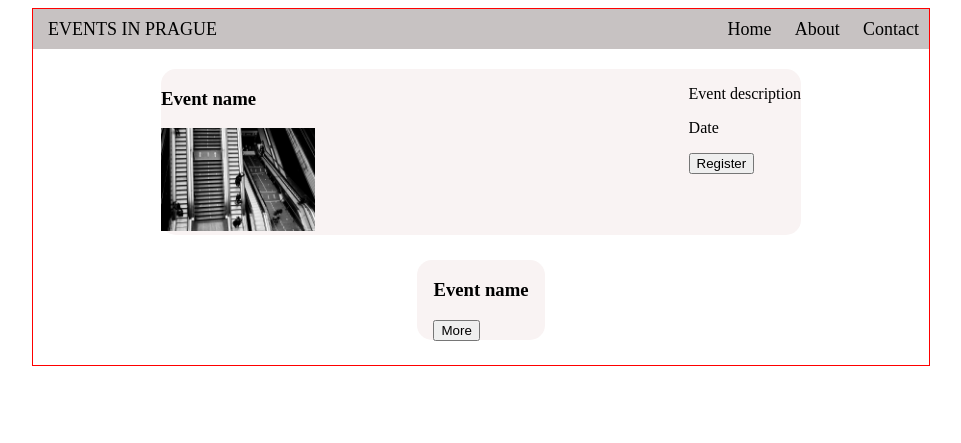
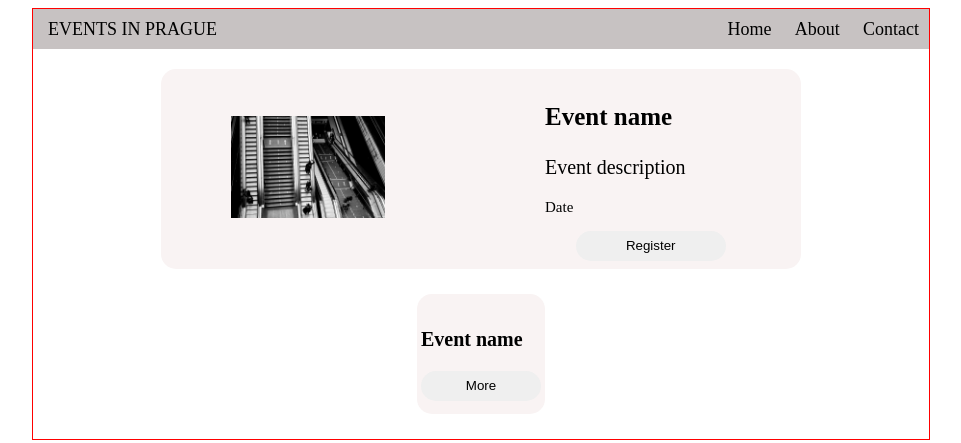
Before and after one commit to dmlp-fanny/hackathon-2, a website built with Vite: page index.html in a window 1280 px wide. Shown: the whole page, without its empty margins (159-1120 px from the left). Built offline with nearby package versions, Linux system fonts and the light colour scheme; no server answers.

Commit message:
changesCSS

```diff
--- a/index.html
+++ b/index.html
@@ -22,12 +22,12 @@
         <div id='smallContainerBox'>
             <div class = 'mainEvent'>
                 <div>
-                    <h3>Event name</h3>
                     <img src="src/station-gdfa222dc1_1280.jpg" alt="">
                 </div>
                 <div class="smallLeft">
+                    <h3>Event name</h3>
                     <p>Event description</p>
-                    <p>Date</p>
+                    <p class="date">Date</p>
                     <button>Register</button>
                 </div>
             </div>
@@ -35,7 +35,6 @@
                 <div>
                     <h3>Event name</h3>
                     <button>More</button>
-
 
                 </div>
 
--- a/src/css/style.css
+++ b/src/css/style.css
@@ -20,6 +20,13 @@ nav {
     color: black ;
 }
 
+nav .ancors:hover{
+    cursor: pointer;
+    color: rgb(123, 118, 118);
+
+}
+
+
 .events {
     padding-left: 15px;
 }
@@ -41,16 +48,46 @@ nav {
 
 .mainEvent {
     display: flex;
+    flex-direction: row;
     justify-content: space-between;
+    align-items: center;
     margin: auto;
     margin-top: 20px;
     width: 80vh;
+    height: 25vh;
     border-radius: 15px;
     background-color: rgb(249, 243, 243);
 }
 
 img {
+    padding-left: 70px;
     width: 12vw;
+}
+
+.smallLeft {
+    width: 20vw;
+}
+
+.smallLeft button {
+    position: relative;
+    left: 12%;
+    top: 12%;
+    border: none;
+    width: 150px;
+    height: 30px;
+    border-radius: 15px;
+}
+
+.smallLeft h3 {
+    font-size: 25px;
+}
+
+.smallLeft p{
+    font-size: 20px;
+}
+
+.smallLeft .date {
+    font-size: 15px;
 }
 
 /***Small event***/
@@ -58,13 +95,22 @@ img {
 .smallEvent {
     display: flex;
     justify-content: center;
+    align-items: center;
     width: 10vw;
-    height: 10vh;
+    height: 15vh;
     background-color: rgb(249, 243, 243);
     border-radius: 15px;
     margin: 25px auto;
 }
 
 .smallEvent h3 {
+    font-size: 20px;
 
 }
+
+.smallEvent button {
+    border: none;
+    width: 120px;
+    height: 30px;
+    border-radius: 15px;
+}
--- a/src/js/script.js
+++ b/src/js/script.js
@@ -3,7 +3,7 @@ import { Event } from "./Classes/Event"
 // List of Events
 const link = 'https://test-api.codingbootcamp.cz/api/0b28a0a8/events'
 
-const target = document.querySelector('.target')
+const target = document.querySelector('')
 
 fetch(link).then(r => r.json()).then(dataArray => {
     console.log(dataArray);
```
